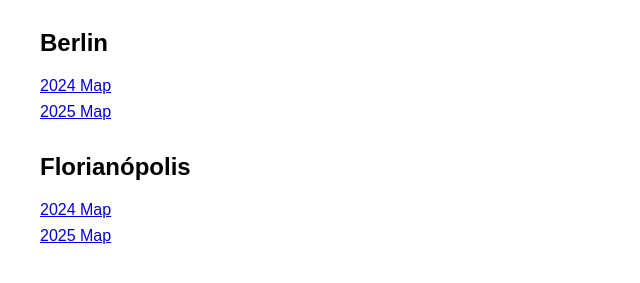
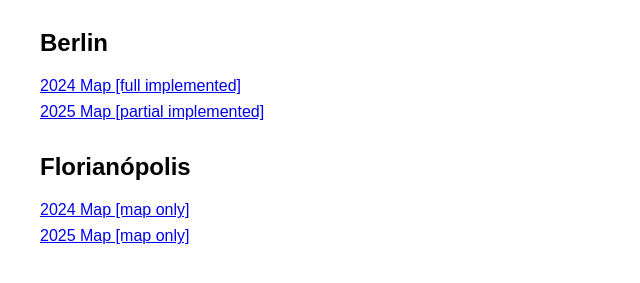
Before and after one commit to carloshsalvador/city_livequality, a plain HTML site: page index.html in a window 1280 px wide. Shown: the part 101-384 px from the top of the page, without its empty margins (0-640 px from the left). Drawn offline with Linux system fonts and the light colour scheme.

Commit message:
change the repository name from 'livequality' to lifequality with cascate changes on reademe and index.html. Readme update with information about life quality of UN Habitat and adding periodic talbe figure. The figure was downloaded from face book https://www.facebook.com/profile/100064592777988/search/?q=periodic%20table and saved at new folder assets/image.

```diff
--- a/index.html
+++ b/index.html
@@ -3,7 +3,7 @@
 <html lang="en">
 <head>
   <meta charset="UTF-8">
-  <title>City Live Quality Maps</title>
+  <title>City Life Quality Maps</title>
   <style>
     body { font-family: sans-serif; padding: 2rem; }
     h1 { color: #2c3e50; }
@@ -37,8 +37,8 @@
   <div class="city">
     <h2>Berlin</h2>
     <ul>
-      <li><a href="cities/berlin/2024/map.html">2024 Map</a></li>
-      <li><a href="cities/berlin/2025/map.html">2025 Map</a></li>
+      <li><a href="cities/berlin/2024/map.html">2024 Map [full implemented] </a></li>
+      <li><a href="cities/berlin/2025/map.html">2025 Map [partial implemented]</a></li>
     </ul>
   </div>
 
@@ -46,8 +46,8 @@
   <div class="city">
     <h2>Florianópolis</h2>
     <ul>
-      <li><a href="cities/florianopolis/2024/map.html">2024 Map</a></li>
-      <li><a href="cities/florianopolis/2024/map.html">2025 Map</a></li>
+      <li><a href="cities/florianopolis/2024/map.html">2024 Map [map only]</a></li>
+      <li><a href="cities/florianopolis/2024/map.html">2025 Map [map only]</a></li>
     </ul>
   </div>
 
```
Also changed, not shown: assets/image/unhabitat_cityquality_periodic_table_from_facebook.jpg (added), 1 other file.
